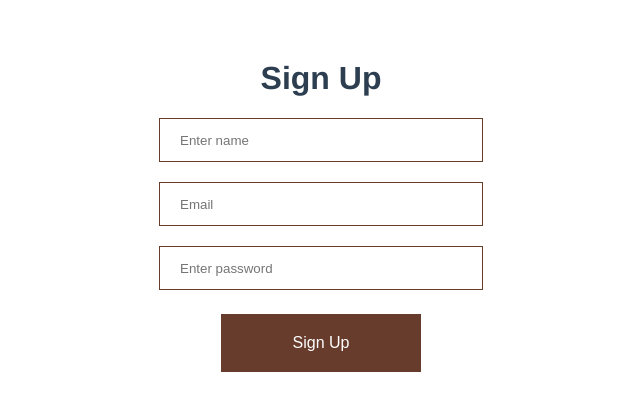
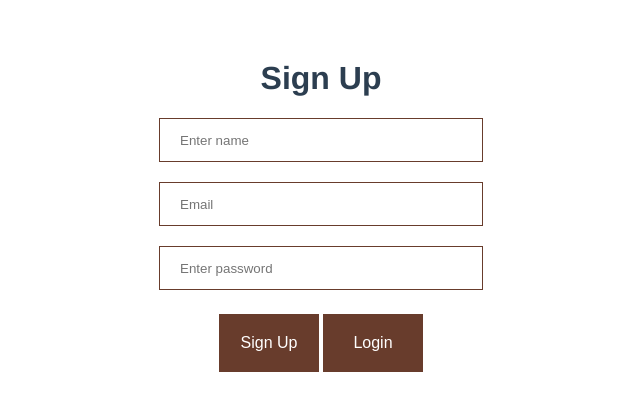
Before and after one commit to eugeneegbe/manage-resto, a Vue app: page /sign-up in a window 1280 px wide. Shown: the top 410 px of the page, without its empty margins (319-959 px from the left). Built offline with nearby package versions, Linux system fonts and the light colour scheme.

Commit message:
Added login component and route

```diff
--- /dev/null
+++ b/src/components/LogIn.vue
@@ -0,0 +1,27 @@
+<template>
+    <h1> Login to YARA</h1>
+    <div class="register">
+        <input type="text" v-model="name" placeholder="Enter name" />
+        <input type="password" v-model="password" placeholder="Enter password" />
+        <button v-on:click="logIn">Login</button>
+    </div>
+</template>
+
+<script>
+    export default {
+        name: 'LogIn',
+        data(){
+            return{
+                name: '',
+                password: ''
+            }
+        },
+        methods: {
+            logIn(){}
+        }
+    };
+</script>
+
+<style>
+
+</style>
--- a/src/components/SignUp.vue
+++ b/src/components/SignUp.vue
@@ -5,6 +5,7 @@
         <input type="email" v-model="email" placeholder="Email" />
         <input type="password" v-model="password" placeholder="Enter password" />
         <button v-on:click="signUp">Sign Up</button>
+        <button @click="$router.push('/login')">Login</button>
     </div>
 </template>
 
@@ -59,7 +60,7 @@ export default {
     border: none;
     color: white;
     padding: 20px;
-    width: 200px;
+    width: 100px;
     text-align: center;
     text-decoration: none;
     display: inline-block;
--- a/src/routers.js
+++ b/src/routers.js
@@ -1,5 +1,6 @@
 import HomePage from './components/HomePage.vue'
 import SignUp from './components/SignUp.vue'
+import LogIn from './components/LogIn.vue'
 import { createRouter, createWebHistory } from 'vue-router'
 
 const routes = [
@@ -12,6 +13,11 @@ const routes = [
         name: 'SignUp',
         component: SignUp,
         path: '/sign-up'
+    },
+    {
+        name: 'LogIn',
+        component: LogIn,
+        path: '/login'
     }
 ]
 
```
